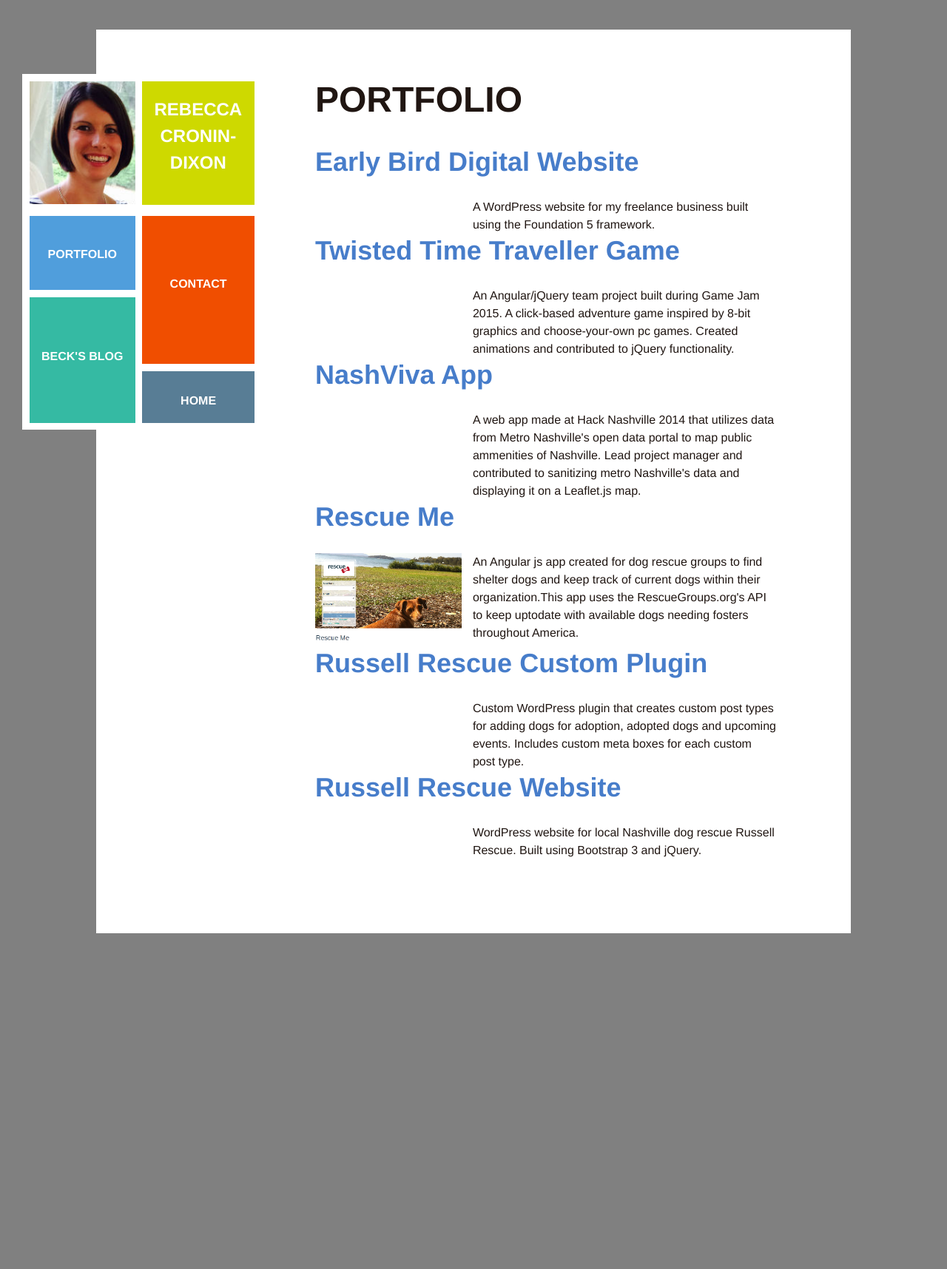
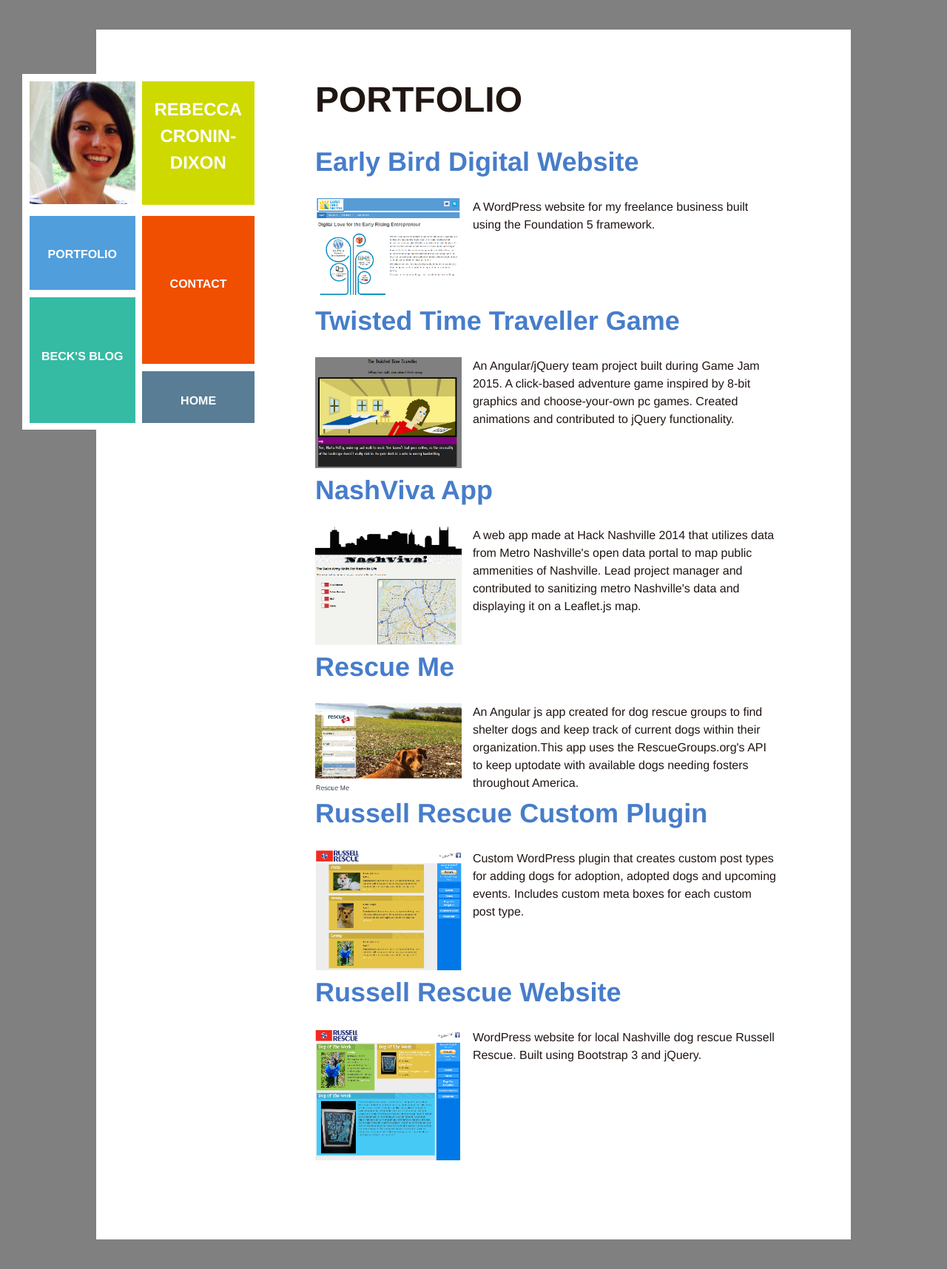
Before and after one commit to beck410/beck410.github.io, a Jekyll site: the page built from portfolio.html, in a window 1280 px wide. Shown: the whole page at 74% size. Built offline with Jekyll 4.4.1, drawn with Linux system fonts in a browser that asks for light colours; nearby versions of some CDN libraries; some web fonts are replaced; before the commit the page ends 1302 px from its top, so only the background shows below that.

Commit message:
added images to projects on portfolio page

```diff
--- a/_projects/earlybirddigital.markdown
+++ b/_projects/earlybirddigital.markdown
@@ -1,7 +1,7 @@
 ---
 title:  Early Bird Digital Website
 website: https://www.earlybirddigital.com.au
-
+img: ../images/ebd_md.png
 description: A WordPress website for my freelance business built using the Foundation 5 framework.
 
 ---
--- a/_projects/gj_timetravel.markdown
+++ b/_projects/gj_timetravel.markdown
@@ -2,7 +2,7 @@
 title:  Twisted Time Traveller Game
 github: https://github.com/beck410/GJ_Timetravel
 website: https://twistedtimetraveller.firebaseapp.com/
-
+img: ../images/ttt_md.png
 description: An Angular/jQuery team project built during Game Jam 2015. A click-based adventure game inspired by 8-bit graphics and choose-your-own pc games. Created animations and contributed to jQuery functionality.
 
 ---
--- a/_projects/nashviva.markdown
+++ b/_projects/nashviva.markdown
@@ -2,7 +2,7 @@
 title:  NashViva App
 github: https://github.com/code-for-nashville/nashviva
 website: http://nashviva.codefornashville.org/
-
+img: ../images/nashviva_md.png
 description: A web app made at Hack Nashville 2014 that utilizes data from Metro Nashville's open data portal to map public ammenities of Nashville. Lead project manager and contributed to sanitizing metro Nashville's data and displaying it on a Leaflet.js map.
 
 ---
--- a/_projects/rr_plugin.markdown
+++ b/_projects/rr_plugin.markdown
@@ -2,7 +2,7 @@
 title:  Russell Rescue Custom Plugin
 github: https://github.com/beck410/rr_dogs
 website: www.russellrescuetn.com
-
+img: ../images/rr_plugin_md.png
 description: Custom WordPress plugin that creates custom post types for adding dogs for adoption, adopted dogs and upcoming events. Includes custom meta boxes for each custom post type.
 
 ---
--- a/_projects/russell_rescue.markdown
+++ b/_projects/russell_rescue.markdown
@@ -2,6 +2,7 @@
 title:  Russell Rescue Website
 github: https://github.com/beck410/russell_rescue_theme
 website: www.russellrescuetn.com
+img: ../images/rr_website_md.png
 description: WordPress website for local Nashville dog rescue Russell Rescue. Built using Bootstrap 3 and jQuery.
 
 ---
```
Also changed, not shown: images/ebd_md.png (added), images/nashviva_md.png (added), images/rr_plugin_md.png (added), images/rr_website_md.png (added), images/ttt_md.png (added).
